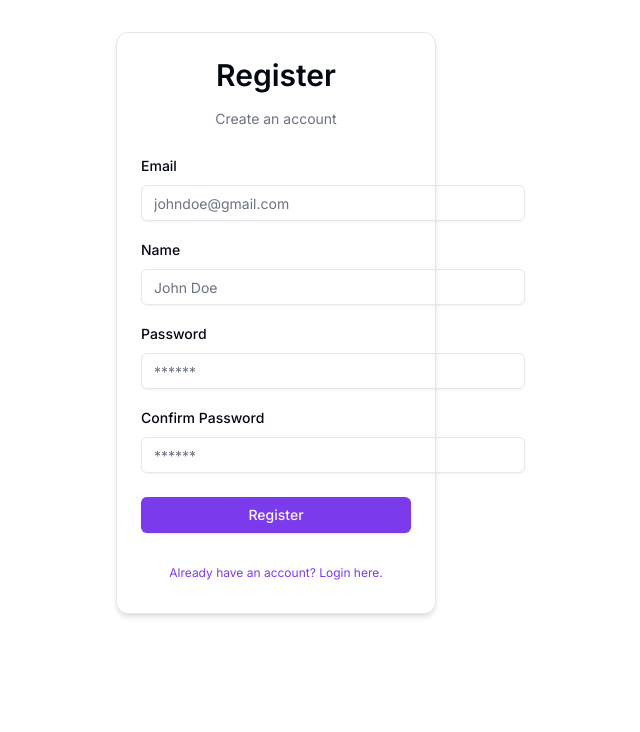
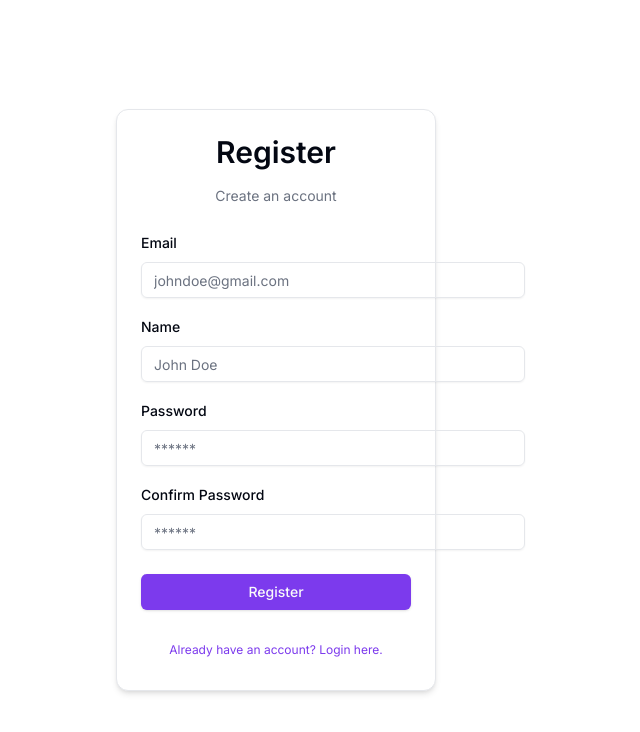
Before and after one commit to kabirshuvo/sapakhana, a Next.js app: page /user/register in a window 1280 px wide. Shown: the top 732 px of the page, without its empty margins (364-1004 px from the left). Built offline with nearby package versions, Linux system fonts and the light colour scheme.

Commit message:
layout added to the user route

```diff
--- /dev/null
+++ b/src/app/(pages)/user/layout.tsx
@@ -0,0 +1,13 @@
+import React from "react";
+
+const AuthLayout = ({ children }: { children: React.ReactNode }) => {
+  return (
+    <section className="w-full">
+      <div className="h-screen flex items-center justify-center">
+        {children}
+      </div>
+    </section>
+  );
+};
+
+export default AuthLayout;
--- a/src/app/(pages)/user/login/page.tsx
+++ b/src/app/(pages)/user/login/page.tsx
@@ -1,11 +1,7 @@
 import LoginForm from "@/components/auth/login-form";
 
 const LoginPage = () => {
-  return (
-    <div className="flex justify-center items-center py-8">
-      <LoginForm />
-    </div>
-  );
+  return <LoginForm />;
 };
 
 export default LoginPage;
--- a/src/app/(pages)/user/register/page.tsx
+++ b/src/app/(pages)/user/register/page.tsx
@@ -1,11 +1,7 @@
 import RegisterForm from "@/components/auth/register-form";
 
 const RegisterPage = () => {
-  return (
-    <div className="flex justify-center items-center py-8">
-      <RegisterForm />
-    </div>
-  );
+  return <RegisterForm />;
 };
 
 export default RegisterPage;
```
